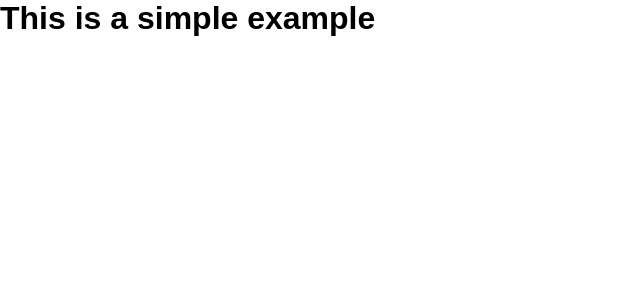
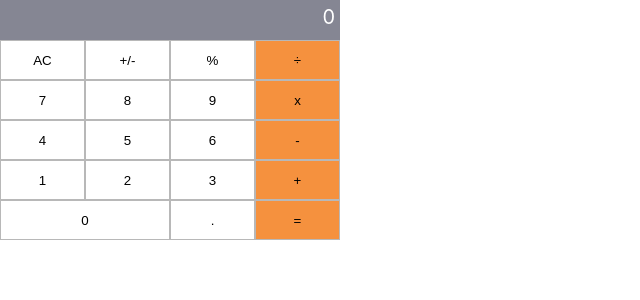
Before and after one commit to Kirabo19/math-magician-app, a React (Create React App) app: page / in a window 1280 px wide. Shown: the top 300 px of the page, without its empty margins (0-640 px from the left). Built offline with nearby package versions, Linux system fonts and the light colour scheme.

Commit message:
Add calculator.js, css, new changes to App.js

```diff
--- a/public/index.html
+++ b/public/index.html
@@ -24,7 +24,7 @@
       work correctly both with client-side routing and a non-root public URL.
       Learn how to configure a non-root public URL by running `npm run build`.
     -->
-    <title>React App</title>
+    <title>Math Magicians App</title>
   </head>
   <body>
     <noscript>You need to enable JavaScript to run this app.</noscript>
--- a/src/App.js
+++ b/src/App.js
@@ -1,13 +1,18 @@
 import React from 'react';
+import Calculator from './components/Calculator';
 
-function App() {
-  return (
-    <div className="App">
-      <h1>
-        This is a simple example
-      </h1>
-    </div>
-  );
+class App extends React.Component {
+  constructor(props) {
+    super(props);
+
+    this.state = {}
+  }
+  render() {
+    return (
+
+      <Calculator />
+    )
+  }
 }
 
 export default App;
--- a/src/components/Calculator.js
+++ b/src/components/Calculator.js
@@ -0,0 +1,41 @@
+import React from'react';
+import './calculator.css'
+
+class Calculator extends React.Component {
+    constructor(props) {
+        super(props);
+
+        this.state = {}
+    }
+
+    render() {
+        return (
+            <div className="calculator">
+            <div className="output">0</div>
+            <div className="numbers">
+              <button type="button">7</button>
+              <button type="button">8</button>
+              <button type="button">9</button>
+              <button type="button">4</button>
+              <button type="button">5</button>
+              <button type="button">6</button>
+              <button type="button">1</button>
+              <button type="button">2</button>
+              <button type="button">3</button>
+              <button type="button" className="number0">0</button>
+              <button type="button">.</button>
+            </div>
+            <button type="button" className="operation">&#xf7;</button>
+            <button type="button" className="operation">x</button>
+            <button type="button" className="operation">-</button>
+            <button type="button" className="operation">+</button>
+            <button type="button" className="operation">=</button>
+            <button type="button" className="options">AC</button>
+            <button type="button" className="options">+/-</button>
+            <button type="button" className="options">%</button>
+          </div>
+        )
+    }
+}
+
+export default Calculator
--- /dev/null
+++ b/src/components/calculator.css
@@ -0,0 +1,45 @@
+* {
+    margin: 0;
+    padding: 0;
+    box-sizing: border-box;
+  }
+
+  button {
+    border: 1px rgb(184, 184, 184) solid;
+    background: none;
+  }
+
+  .calculator {
+    display: grid;
+    grid-template-columns: repeat(4, 85px);
+    grid-template-rows: repeat(6, 40px);
+  }
+
+  .output {
+    grid-area: 1/1/2/5;
+    background: #858693;
+    color: #fff;
+    font-size: 20px;
+    text-align: right;
+    padding: 5px;
+  }
+
+  .numbers {
+    grid-area: 3/1/7/4;
+    display: grid;
+    grid-template-columns: repeat(3, 1fr);
+    grid-template-rows: repeat(4, 40px);
+  }
+
+  .number0 {
+    grid-area: 4/1/5/3;
+  }
+
+  .options {
+    grid-row: 2/3;
+  }
+
+  .operation {
+    grid-column: 4/5;
+    background: #f5913e;
+  }
--- a/src/index.css
+++ b/src/index.css
@@ -1,6 +1,13 @@
-* {
+body {
   margin: 0;
-  padding: 0;
-  box-sizing: border-box;
-  font-family: 'Poppins', sans-serif;
+  font-family: -apple-system, BlinkMacSystemFont, 'Segoe UI', 'Roboto', 'Oxygen',
+    'Ubuntu', 'Cantarell', 'Fira Sans', 'Droid Sans', 'Helvetica Neue',
+    sans-serif;
+  -webkit-font-smoothing: antialiased;
+  -moz-osx-font-smoothing: grayscale;
 }
+
+code {
+  font-family: source-code-pro, Menlo, Monaco, Consolas, 'Courier New',
+    monospace;
+}
```
